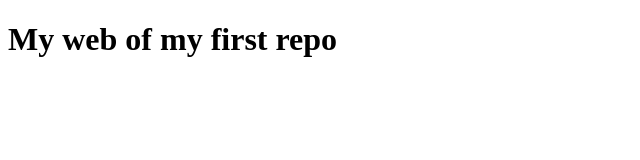
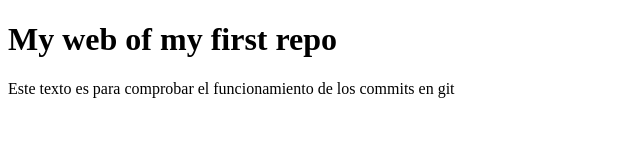
Before and after one commit to JoseManuelSanchezRosal/My-first-time-in-GIThub, a plain HTML site: page index.html in a window 1280 px wide. Shown: the whole page, without its empty margins (0-640 px from the left). Drawn offline with Linux system fonts and the light colour scheme.

Commit message:
prueba de segunda linea index.html

```diff
--- a/index.html
+++ b/index.html
@@ -7,6 +7,7 @@
 </head>
 <body>
     <h1>My web of my first repo</h1>
+    <p>Este texto es para comprobar el funcionamiento de los commits en git</p>
 
 </body>
 </html>
```
